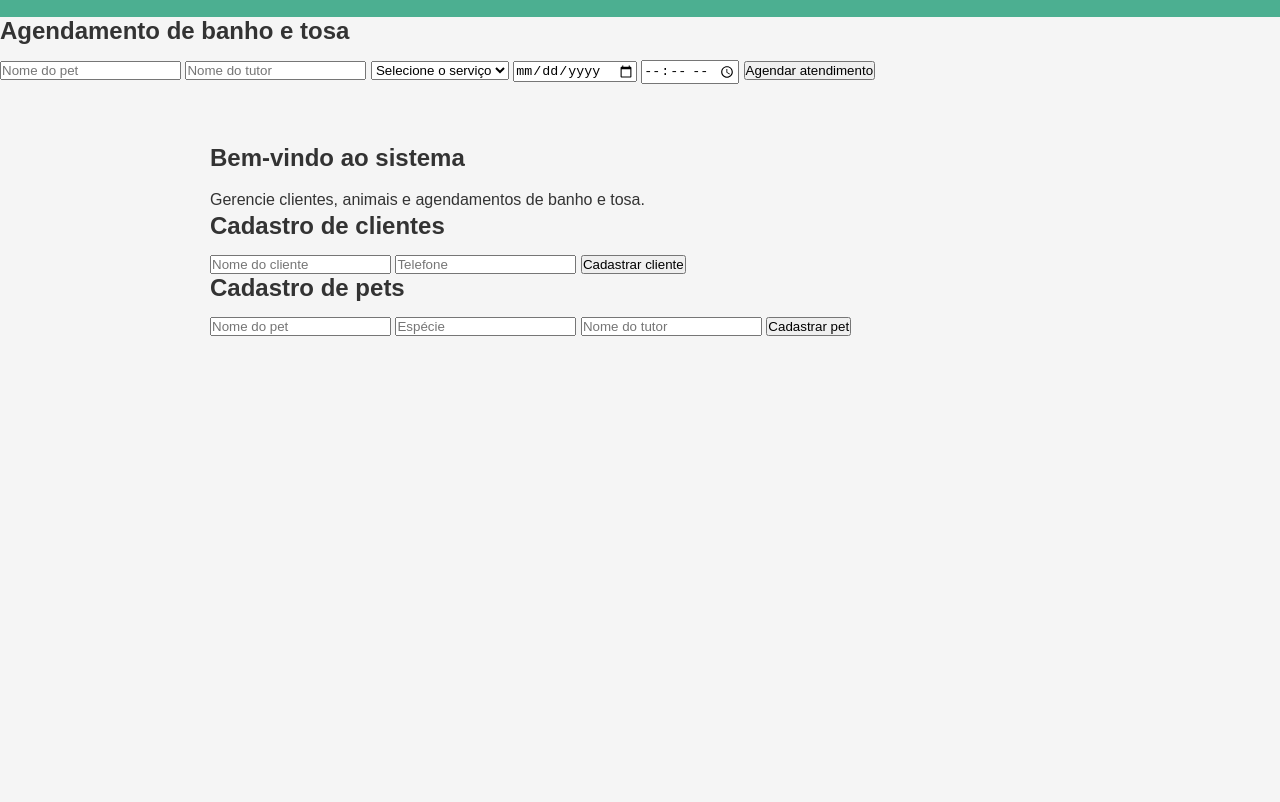
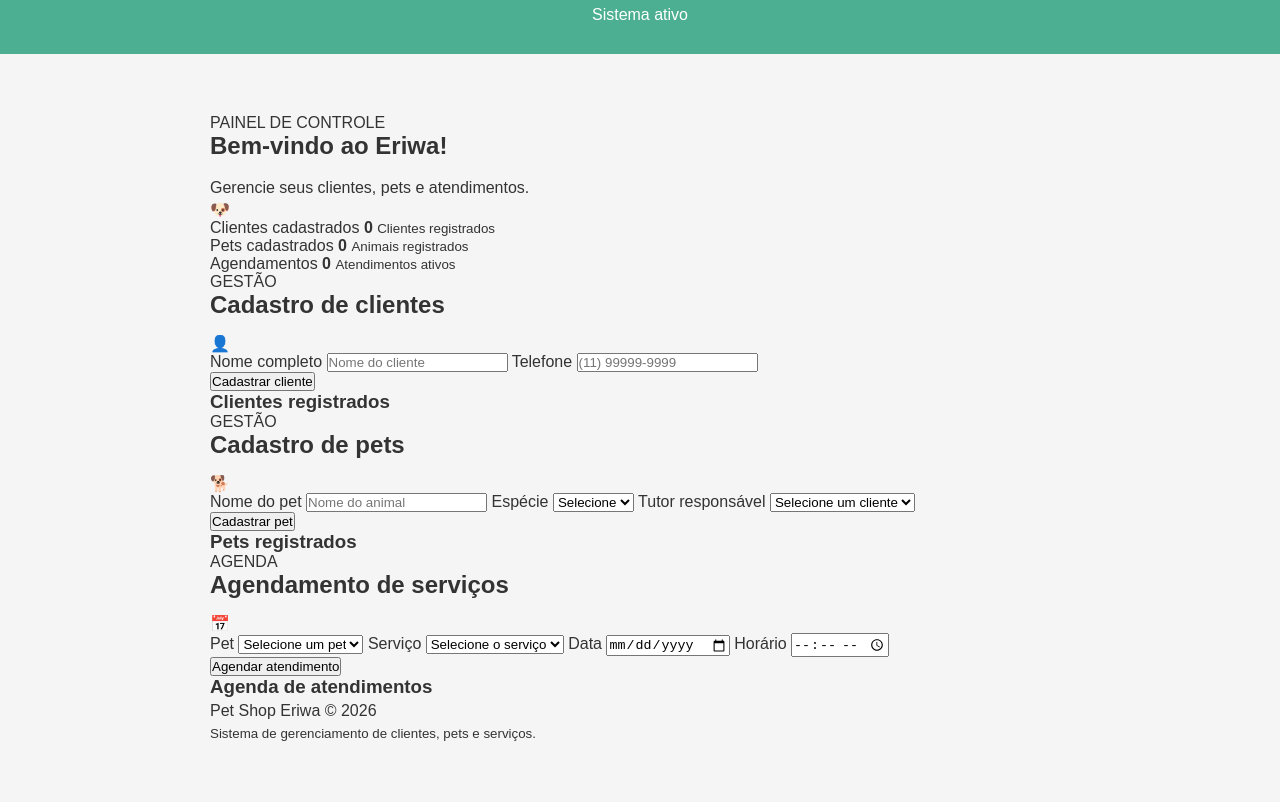
Before and after one commit to GiovanniGobbis/pet-shop-eriwa, a plain HTML site: page index.html in a window 1280 px wide. Shown: the part 106-908 px from the top of the page. Before the commit the page ends 800 px from the top, so only its background shows below. Drawn offline with Linux system fonts and the light colour scheme.

Commit message:
Update index.html

```diff
--- a/index.html
+++ b/index.html
@@ -4,61 +4,189 @@
 <head>
     <meta charset="UTF-8">
     <meta name="viewport" content="width=device-width, initial-scale=1.0">
-    <title>Pet Shop Eriwa</title>
+    <meta name="description" content="Sistema de gerenciamento do Pet Shop Eriwa.">
+    <title>Pet Shop Eriwa | Gestão</title>
     <link rel="stylesheet" href="style.css">
 </head>
 <body>
-    <header>
+
+    <header class="topbar">
+        <div class="brand">
+            <span class="brand-icon">🐾</span>
+            <div>
                 <h1>Pet Shop Eriwa</h1>
-        <p>Cuidado e carinho para seu melhor amigo!</p>
+                <p>Gestão e cuidado animal</p>
+            </div>
+        </div>
+        <span class="system-status">Sistema ativo</span>
     </header>
 
-<section>
-    <h2>Agendamento de banho e tosa</h2>
+    <main class="container">
 
-    <input type="text" id="petAgendamento" placeholder="Nome do pet">
+        <section class="welcome">
+            <div>
+                <span class="eyebrow">PAINEL DE CONTROLE</span>
+                <h2>Bem-vindo ao Eriwa!</h2>
+                <p>Gerencie seus clientes, pets e atendimentos.</p>
+            </div>
+            <span class="welcome-icon">🐶</span>
+        </section>
 
-    <input type="text" id="tutorAgendamento" placeholder="Nome do tutor">
+        <section class="dashboard">
+            <article class="stat-card">
+                <span>Clientes cadastrados</span>
+                <strong id="totalClientes">0</strong>
+                <small>Clientes registrados</small>
+            </article>
 
-    <select id="servicoAgendamento">
+            <article class="stat-card">
+                <span>Pets cadastrados</span>
+                <strong id="totalPets">0</strong>
+                <small>Animais registrados</small>
+            </article>
+
+            <article class="stat-card">
+                <span>Agendamentos</span>
+                <strong id="totalAgendamentos">0</strong>
+                <small>Atendimentos ativos</small>
+            </article>
+        </section>
+
+        <section class="panel">
+            <div class="section-heading">
+                <div>
+                    <span class="eyebrow">GESTÃO</span>
+                    <h2>Cadastro de clientes</h2>
+                </div>
+                <span>👤</span>
+            </div>
+
+            <form id="formCliente">
+                <input type="hidden" id="clienteId">
+
+                <div class="form-grid">
+                    <label>
+                        Nome completo
+                        <input type="text" id="nomeCliente"
+                            placeholder="Nome do cliente" required>
+                    </label>
+
+                    <label>
+                        Telefone
+                        <input type="tel" id="telefoneCliente"
+                            placeholder="(11) 99999-9999" required>
+                    </label>
+                </div>
+
+                <button type="submit" id="botaoCliente">
+                    Cadastrar cliente
+                </button>
+            </form>
+
+            <h3>Clientes registrados</h3>
+            <div id="listaClientes" class="record-list"></div>
+        </section>
+
+        <section class="panel">
+            <div class="section-heading">
+                <div>
+                    <span class="eyebrow">GESTÃO</span>
+                    <h2>Cadastro de pets</h2>
+                </div>
+                <span>🐕</span>
+            </div>
+
+            <form id="formPet">
+                <input type="hidden" id="petId">
+
+                <div class="form-grid">
+                    <label>
+                        Nome do pet
+                        <input type="text" id="nomePet"
+                            placeholder="Nome do animal" required>
+                    </label>
+
+                    <label>
+                        Espécie
+                        <select id="especiePet" required>
+                            <option value="">Selecione</option>
+                            <option value="Cachorro">Cachorro</option>
+                            <option value="Gato">Gato</option>
+                            <option value="Outro">Outro</option>
+                        </select>
+                    </label>
+
+                    <label>
+                        Tutor responsável
+                        <select id="tutorPet" required>
+                            <option value="">Selecione um cliente</option>
+                        </select>
+                    </label>
+                </div>
+
+                <button type="submit" id="botaoPet">
+                    Cadastrar pet
+                </button>
+            </form>
+
+            <h3>Pets registrados</h3>
+            <div id="listaPets" class="record-list"></div>
+        </section>
+
+        <section class="panel">
+            <div class="section-heading">
+                <div>
+                    <span class="eyebrow">AGENDA</span>
+                    <h2>Agendamento de serviços</h2>
+                </div>
+                <span>📅</span>
+            </div>
+
+            <form id="formAgendamento">
+                <div class="form-grid">
+                    <label>
+                        Pet
+                        <select id="petAgendamento" required>
+                            <option value="">Selecione um pet</option>
+                        </select>
+                    </label>
+
+                    <label>
+                        Serviço
+                        <select id="servicoAgendamento" required>
                             <option value="">Selecione o serviço</option>
                             <option value="Banho">Banho</option>
                             <option value="Tosa">Tosa</option>
                             <option value="Banho e Tosa">Banho e Tosa</option>
                         </select>
+                    </label>
 
-    <input type="date" id="dataAgendamento">
+                    <label>
+                        Data
+                        <input type="date" id="dataAgendamento" required>
+                    </label>
 
-    <input type="time" id="horarioAgendamento">
+                    <label>
+                        Horário
+                        <input type="time" id="horarioAgendamento" required>
+                    </label>
+                </div>
 
-    <button onclick="adicionarAgendamento()">Agendar atendimento</button>
+                <button type="submit">Agendar atendimento</button>
+            </form>
 
-    <ul id="listaAgendamentos"></ul>
+            <h3>Agenda de atendimentos</h3>
+            <div id="listaAgendamentos" class="record-list"></div>
         </section>
 
-    <main>
-        <section>
-            <h2>Bem-vindo ao sistema</h2>
-            <p>Gerencie clientes, animais e agendamentos de banho e tosa.</p>
-        </section>
+        <footer>
+            <p>Pet Shop Eriwa © 2026</p>
+            <small>Sistema de gerenciamento de clientes, pets e serviços.</small>
+        </footer>
 
-        <section>
-            <h2>Cadastro de clientes</h2>
-            <input type="text" id="nomeCliente" placeholder="Nome do cliente">
-            <input type="text" id="telefoneCliente" placeholder="Telefone">
-            <button onclick="adicionarCliente()">Cadastrar cliente</button>
-            <ul id="listaClientes"></ul>
-        </section>
+    </main>
 
-        <section>
-            <h2>Cadastro de pets</h2>
-            <input type="text" id="nomePet" placeholder="Nome do pet">
-            <input type="text" id="especiePet" placeholder="Espécie">
-            <input type="text" id="tutorPet" placeholder="Nome do tutor">
-            <button onclick="adicionarPet()">Cadastrar pet</button>
-            <ul id="listaPets"></ul>
-        </section>
-    </main>
+    <div id="mensagem" class="toast" role="status"></div>
 
     <script src="script.js"></script>
 </body>
```
Lines whose indentation alone changed are shown as unchanged.
